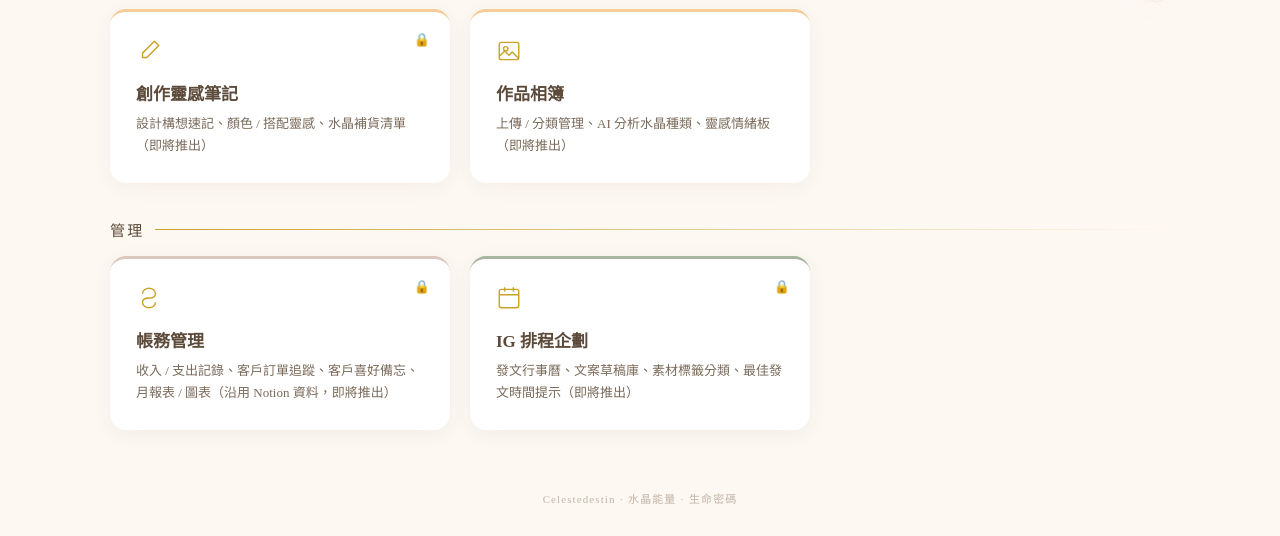
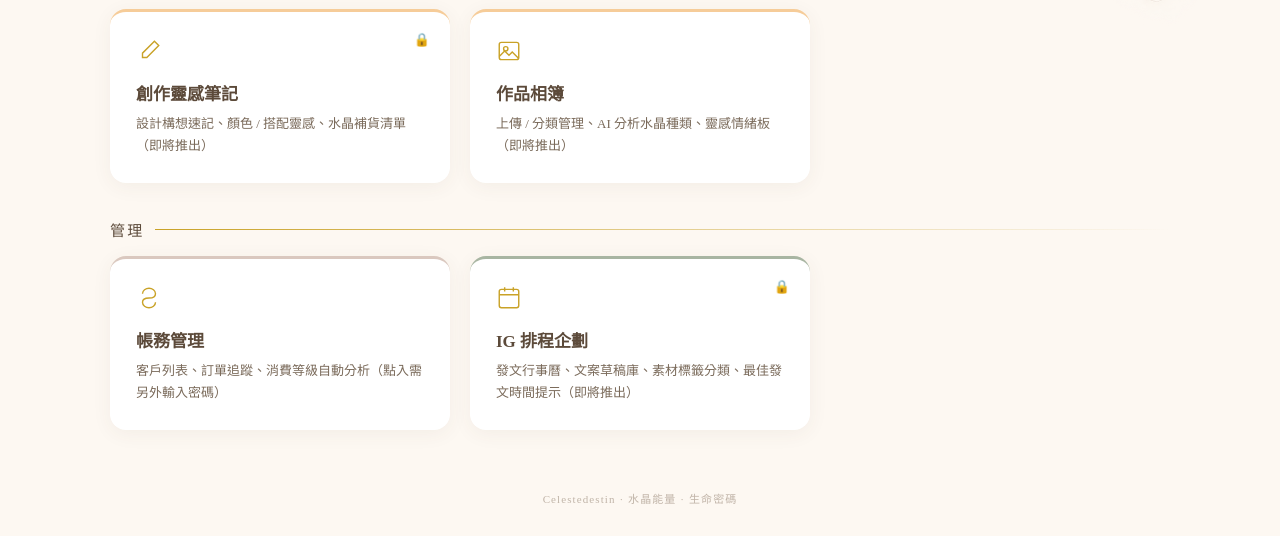
Before and after one commit to claire30212/crystal-studio, a website: page index.html in a window 1280 px wide. Shown: the part 786-1322 px from the top of the page. Drawn offline with Linux system fonts and the light colour scheme.

Commit message:
帳務管理卡片正式連結至 finance.html

```diff
--- a/index.html
+++ b/index.html
@@ -321,12 +321,11 @@
 
   <div class="section-title">管理</div>
   <div class="grid">
-    <div class="card locked" data-locked="true" style="--accent-color:#DAC8BF;" onclick="tryUnlock(this)">
-      <span class="lock-badge">🔒</span>
+    <a class="card" data-name="帳務管理" style="--accent-color:#DAC8BF;" href="https://crystal-studio.claire30212.workers.dev/finance.html" target="_blank">
       <span class="icon"><svg viewBox="0 0 24 24"><path d="M6 8c0-3 3-5 6-5s6 2 6 5-3 4-6 4-6 1-6 4 3 5 6 5 6-2 6-5"/></svg></span>
       <h3>帳務管理</h3>
-      <p>收入 / 支出記錄、客戶訂單追蹤、客戶喜好備忘、月報表 / 圖表（沿用 Notion 資料，即將推出）</p>
-    </div>
+      <p>客戶列表、訂單追蹤、消費等級自動分析（點入需另外輸入密碼）</p>
+    </a>
     <div class="card locked" data-locked="true" style="--accent-color:#A8B5A2;" onclick="tryUnlock(this)">
       <span class="lock-badge">🔒</span>
       <span class="icon"><svg viewBox="0 0 24 24"><rect x="3" y="4" width="18" height="17" rx="2"/><path d="M3 9h18M8 2v4M16 2v4"/></svg></span>
```
